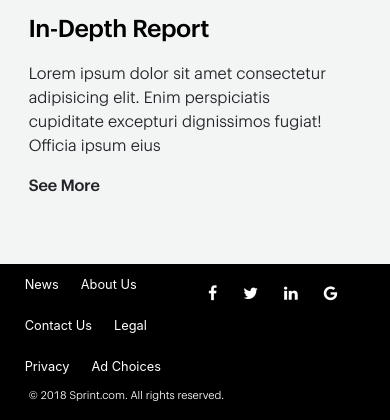
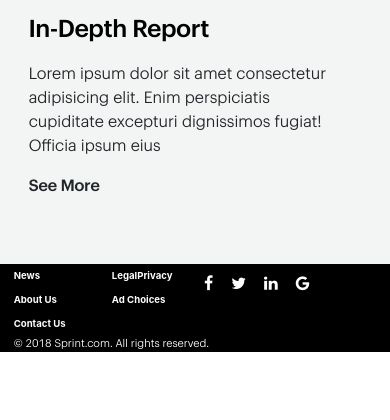
Before and after one commit to jerrygarcia-acn/sprint-web-survey, a PHP site: page /index.php in a window 390 px wide. Shown: the part 2003-2423 px from the top of the page. After the commit the page ends 2355 px from the top, so only its background shows below. Run offline with PHP 8.4, Linux system fonts and the light colour scheme.

Commit message:
Finished working on footer resposiveness.

```diff
--- a/SprintSurvey/css/style.css
+++ b/SprintSurvey/css/style.css
@@ -90,6 +90,8 @@ footer li a:hover {
 
 .copyright{
     font-size: .85em;
+    padding: 0.em 0;
+    margin: 0;
 }
 
 .sprint-refresh {
@@ -1358,3 +1360,14 @@ div#errorChoosePathMsg {
 .navbar-toggler {
     color: white;
 }
+
+#mobile-footer-links a {
+    padding: 0.5em 0;
+    font-size: 0.75em;
+    font-weight: bold;
+}
+
+#mobile-social-links li a {
+    padding-left: 0.5em;
+    padding-right: 0.5em;
+}
--- a/SprintSurvey/includes/footer.php
+++ b/SprintSurvey/includes/footer.php
@@ -2,29 +2,57 @@
     <div class="container">
         <div class="row">
             <div class="col-md-6 col-6">
-                <ul>
-                    <li>
-                        <a href="#">News</a>
-                    </li>
-                    <li>
-                        <a href="#">About Us</a>
-                    </li>
-                    <li>
-                        <a href="#">Contact Us</a>
-                    </li>
-                    <li>
-                        <a href="#">Legal</a>
-                    </li>
-                    <li>
-                        <a href="#">Privacy</a>
-                    </li>
-                    <li>
-                        <a href="#">Ad Choices</a>
-                    </li>
+                <ul id='mobile-footer-links' class="d-block d-md-none">
+                    <div class="row">
+                        <div class="col-md-6 col-6 m-0">
+                            <li><a href="#">News</a></li>
+                            <li><a href="#">About Us</a></li>
+                            <li><a href="#">Contact Us</a></li>
+                        </div>
+                        <div class="col-md-6 col-6 m-0">
+                            <li><a href="#">Legal</a></li>
+                            <li><a href="#">Privacy</a></li>
+                            <li><a href="#">Ad Choices</a></li>
+                        </div>
+                    </div>
+                </ul>
+                <ul id='footer-links' class="d-none d-md-inline-block">
+                    <li><a href="#">News</a></li>
+                    <li><a href="#">About Us</a></li>
+                    <li><a href="#">Contact Us</a></li>
+                    <li><a href="#">Legal</a></li>
+                    <li><a href="#">Privacy</a></li>
+                    <li><a href="#">Ad Choices</a></li>
                 </ul>
             </div>
             <div class="col-md-6 col-6">
-                <ul class="social-links float-md-right">
+                <ul class="d-block d-md-none float-md-right" id="mobile-social-links">
+                    <li>
+                        <a href="https://www.facebook.com/sprint" target="_blank"
+                           class="btn btn-social-icon btn-facebook">
+                            <span class="fa fa-facebook"></span>
+                        </a>
+                    </li>
+                    <li>
+                        <a href="https://twitter.com/sprintbusiness" target="_blank"
+                           class="btn btn-social-icon btn-twitter">
+                            <span class="fa fa-twitter"></span>
+                        </a>
+                    </li>
+                    <li>
+                        <a href="https://www.linkedin.com/company/sprint" target="_blank"
+                           class="btn btn-social-icon btn-linkedin">
+                            <span class="fa fa-linkedin"></span>
+                        </a>
+                    </li>
+                    <li>
+                        <a href="https://plus.google.com/u/0/+Sprint/posts" target="_blank"
+                           class="btn btn-social-icon btn-google">
+                            <span class="fa fa-google"></span>
+                        </a>
+                    </li>
+                </ul>
+                <ul class="d-none d-md-inline-block float-md-right" id="social-links ">
                     <li>
                         <a href="https://www.facebook.com/sprint" target="_blank"
                            class="btn btn-social-icon btn-facebook">
@@ -53,7 +81,7 @@
             </div>
         </div>
         <div class="row">
-            <div class="col-12">
+            <div class="col-12 p-0">
                 <p class="copyright">&copy; <?php echo date('Y'); ?> Sprint.com. All rights reserved.</p>
             </div>
         </div>
```
